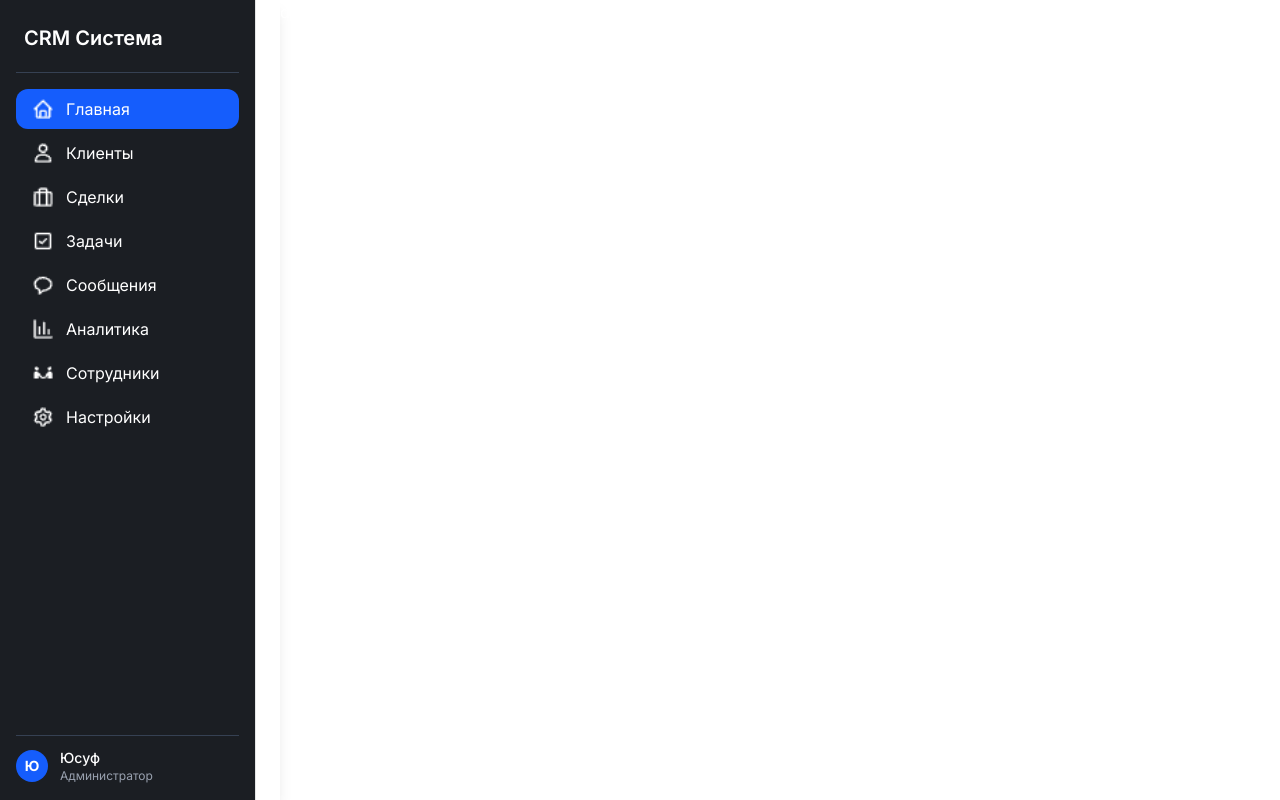
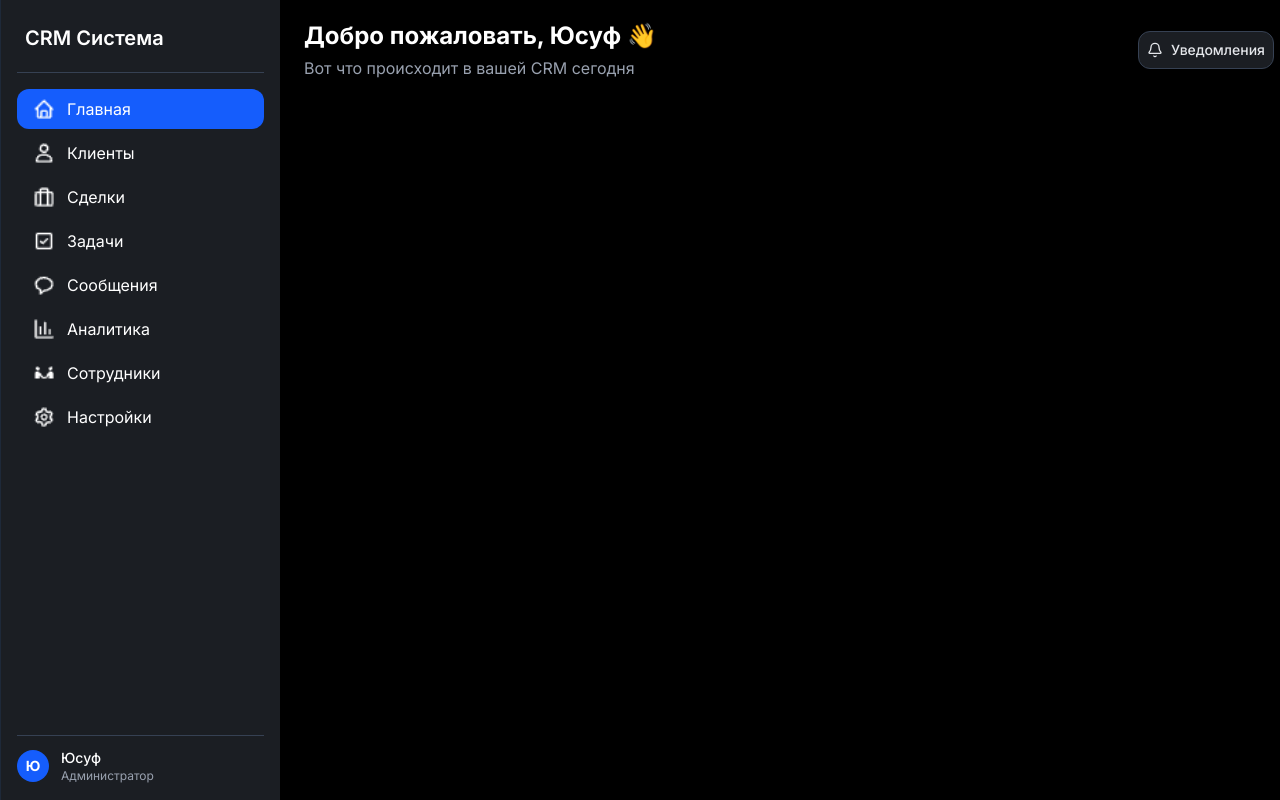
Before and after one commit to abduvalee95/crm, a Next.js app: page / in a window 1280 px wide. Built offline with nearby package versions, Linux system fonts and the light colour scheme.

Commit message:
feat: created Header component

```diff
--- a/src/app/page.tsx
+++ b/src/app/page.tsx
@@ -1,15 +1,16 @@
+import Header from '@/widgets/header/ui/Header'
 import Menu from '@/widgets/sidebar/ui/Menu';
 
 export default function Home() {
 	return (
 		<div className="w-full h-screen flex text-white">
 	{/* Menu */}
-	<div className="flex flex-col w-70  shadow-lg">
+	<div className="flex flex-col w-70  shadow-lg border-l border-gray-800">
 				<Menu />
 			</div>
 			{/* dashboard */}
-			<div>
-dashboard
+			<div className="flex-1 bg-black">
+<Header/>
 			</div>
 		</div>
 
--- /dev/null
+++ b/src/widgets/header/ui/Header.tsx
@@ -0,0 +1,20 @@
+import { Button } from '@/components/ui/button';
+import { Bell } from 'lucide-react';
+
+// Шапка сайта
+const Header = () => (
+	<header className="mt-5 flex justify-between px-6">
+		<div>
+			<h1 className="text-2xl font-bold text-white">Добро пожаловать, Юсуф 👋</h1>
+			<p className="text-gray-400 mt-1">Вот что происходит в вашей CRM сегодня</p>
+		</div>
+		<div className="flex items-center space-x-4 px-8">
+			<Button variant="ghost" size="icon" className="text-gray-200 hover:text-white hover:bg-gray-700">
+				<span className="flex items-center gap-2 border p-2 rounded-lg  bg-card border-gray-700">
+					<Bell /> Уведомления
+				</span>
+			</Button>
+		</div>
+	</header>
+);
+export default Header;
--- a/src/widgets/sidebar/ui/Menu.tsx
+++ b/src/widgets/sidebar/ui/Menu.tsx
@@ -19,7 +19,7 @@ const Menu = () => {
 	const pathname = usePathname();
 
 	return (
-		<aside className="flex flex-col justify-between h-screen w-64 bg-card p-4 border-r">
+		<aside className="flex flex-col justify-between h-screen w-70 bg-card p-4 border-r">
 			{/* Title */}
 			<div>
 				<h1 className="text-white text-xl font-semibold mb-5 ml-2 pt-2">CRM Система</h1>
--- a/src/widgets/ui/ui/Head.tsx
+++ /dev/null
@@ -1,22 +0,0 @@
-import { Button } from '@/components/ui/button'
-import { Input } from '@/components/ui/input'
-import { Bell, Search } from 'lucide-react'
-
-// Шапка сайта
-const Header = () => (
-  <header className="bg-[#0F1115] h-16 flex items-center justify-between px-6 border-b border-gray-800">
-     <div className="flex items-center">
-        {/* Search bar for larger screens */}
-        <div className="relative hidden md:block">
-            <Search className="absolute left-3 top-1/2 -translate-y-1/2 text-gray-400" size={20} />
-            <Input placeholder="Поиск клиентов, сделок..." className="w-64 lg:w-96 pl-10 bg-[#1B1E23] border-gray-700 text-white focus:ring-blue-500 focus:border-blue-500" />
-        </div>
-    </div>
-    <div className="flex items-center space-x-4">
-      <Button variant="ghost" size="icon" className="text-gray-400 hover:text-white hover:bg-gray-700">
-        <Bell />
-      </Button>
-      {/* User Nav will be here */}
-    </div>
-  </header>
-);
```
Also changed, not shown: 1 other file (tests, documents, lock files or other folders).
